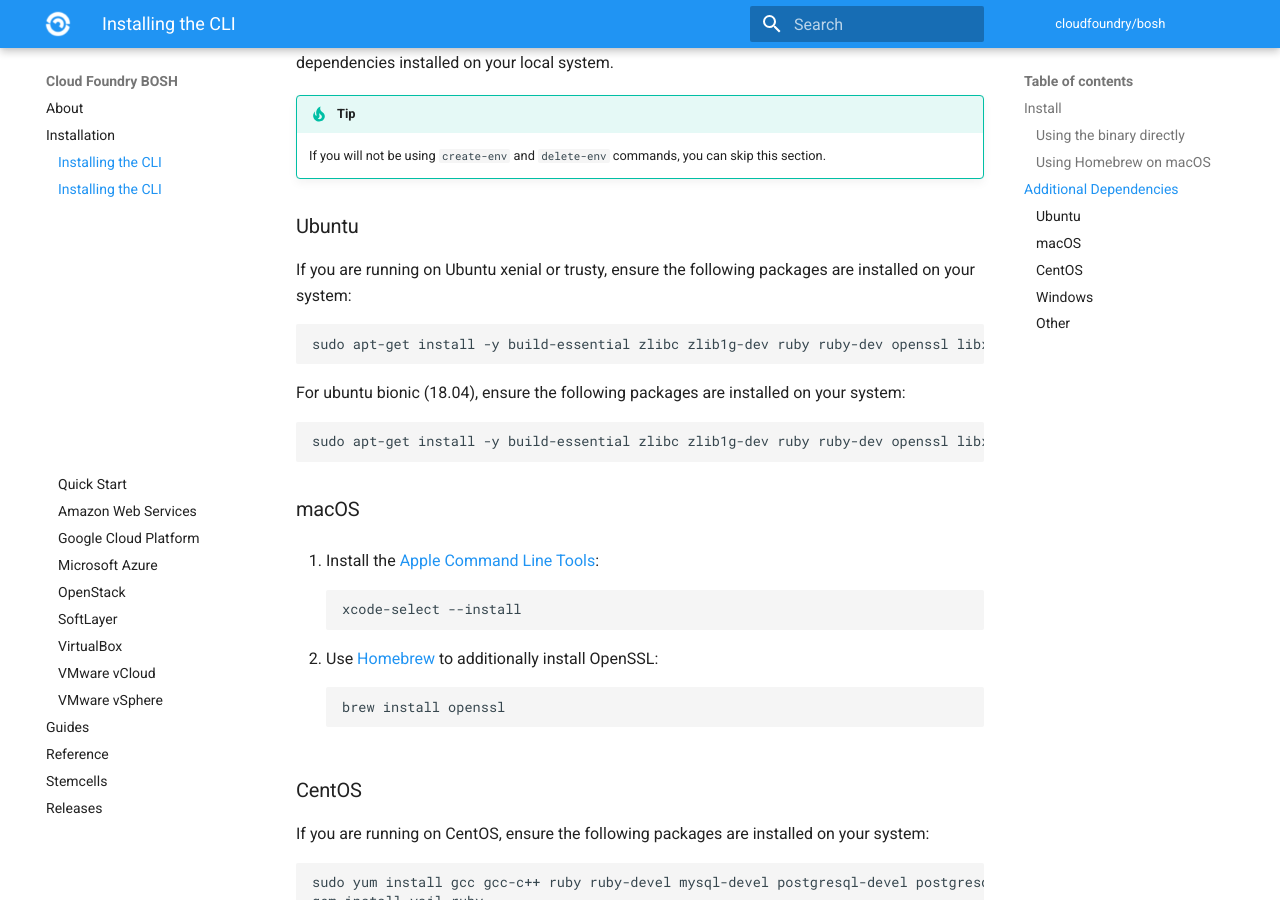
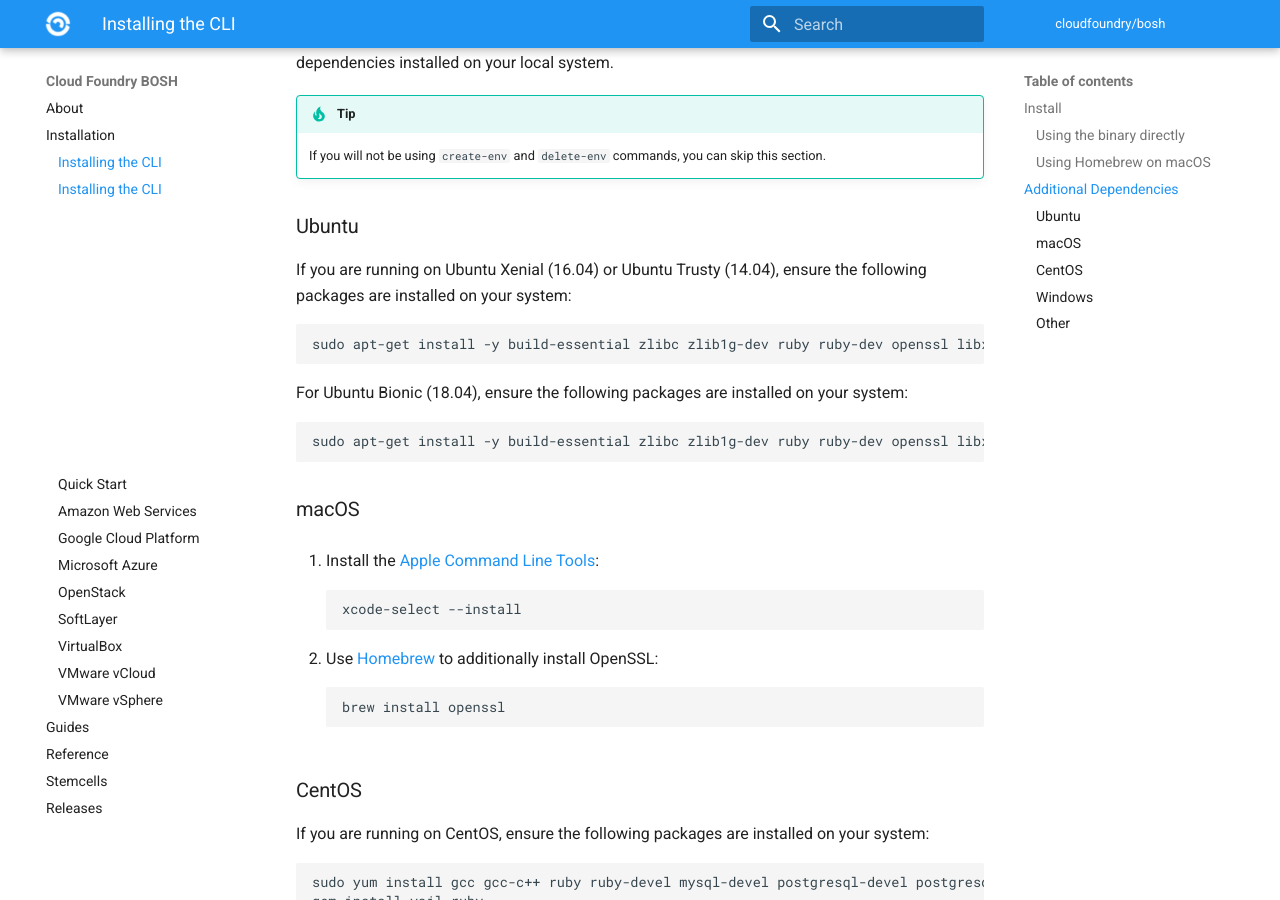
Before and after one commit to cloudfoundry/docs-bosh, an MkDocs documentation site: the page built from content/cli-v2-install.md, in a window 1280 px wide and 900 px high, scrolled down 1366 px. Built offline with MkDocs 1.6.1 and Material for MkDocs 9.7.7, drawn with Linux system fonts in a browser that asks for light colours; old or Windows-style settings are respelled for this version of MkDocs.

Commit message:
Update OS naming consistency

````diff
--- a/content/cli-v2-install.md
+++ b/content/cli-v2-install.md
@@ -60,13 +60,13 @@ When you are using `bosh` to bootstrap BOSH or other standalone VMs, you will ne
 
 ### Ubuntu
 
-If you are running on Ubuntu xenial or trusty, ensure the following packages are installed on your system:
+If you are running on Ubuntu Xenial (16.04) or Ubuntu Trusty (14.04), ensure the following packages are installed on your system:
 
 ```shell
 sudo apt-get install -y build-essential zlibc zlib1g-dev ruby ruby-dev openssl libxslt-dev libxml2-dev libssl-dev libreadline6 libreadline6-dev libyaml-dev libsqlite3-dev sqlite3
 ```
 
-For ubuntu bionic (18.04), ensure the following packages are installed on your system:
+For Ubuntu Bionic (18.04), ensure the following packages are installed on your system:
 ```shell
 sudo apt-get install -y build-essential zlibc zlib1g-dev ruby ruby-dev openssl libxslt1-dev libxml2-dev libssl-dev libreadline7 libreadline-dev libyaml-dev libsqlite3-dev sqlite3
 ```
````
